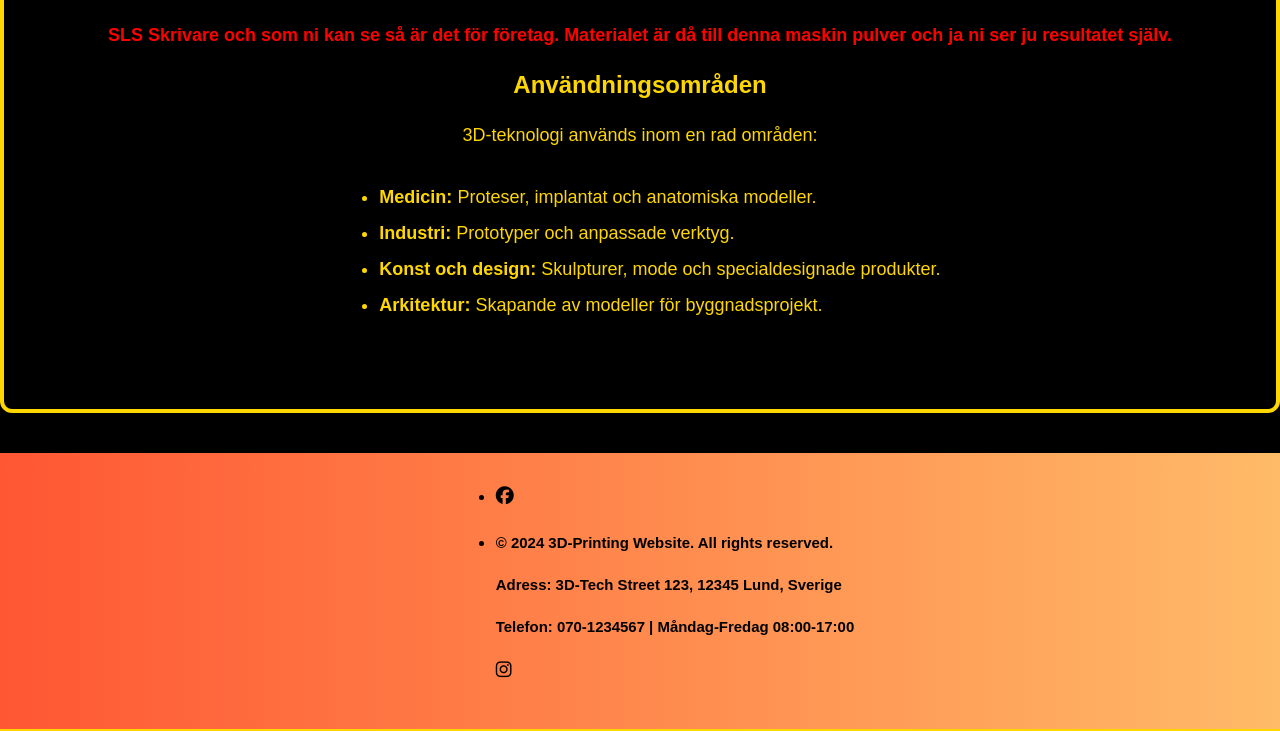
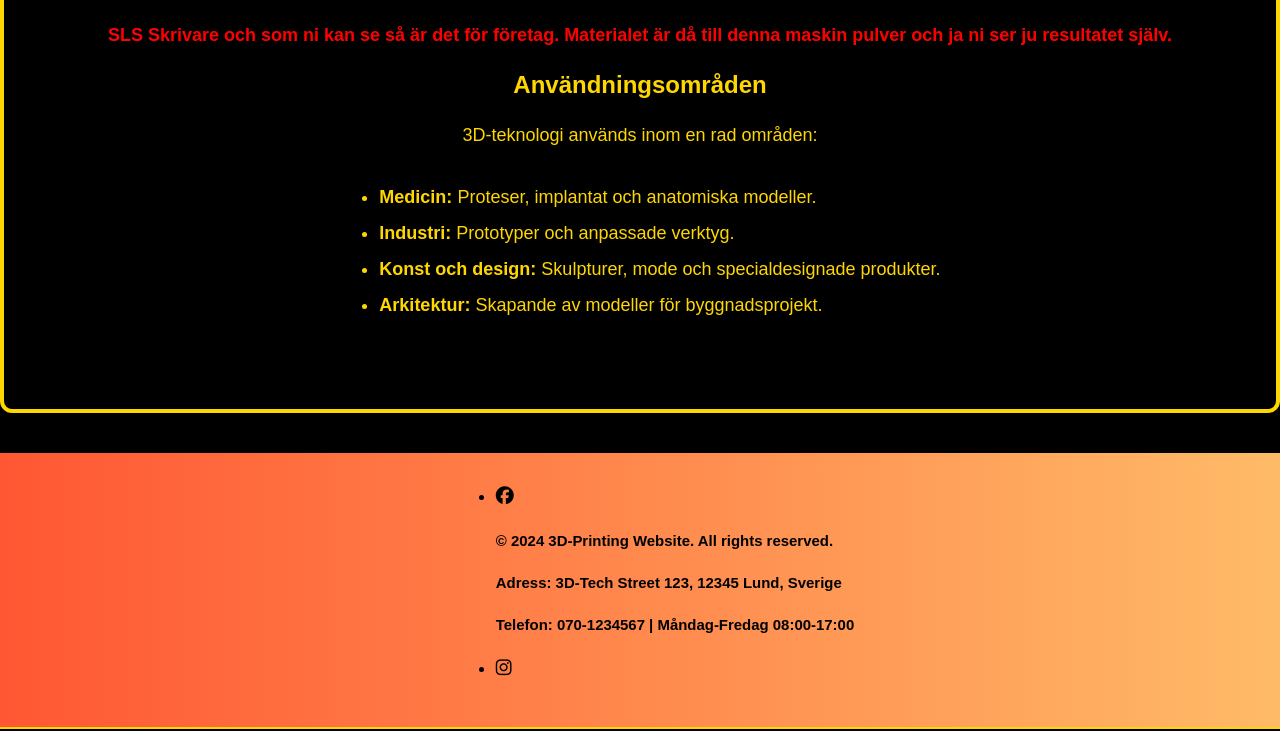
Before and after one commit to God-zil-la/my-first-project, a plain HTML site: page index.html in a window 1280 px wide. Shown: the part 1816-2547 px from the top of the page. Drawn offline with Linux system fonts and the light colour scheme.

Commit message:
index update facebook instagram

```diff
--- a/index.html
+++ b/index.html
@@ -198,11 +198,12 @@ I tillverkningsindustrin kan den här metoden användas för kvalitetssäkring o
           <a href="https://www.facebook.com/" target="_blank" rel="noopener"
               aria-label="Visit our Facebook page (opens in a new tab)">
               <i class="fa-brands fa-facebook"></i></a>
-<li>
+
   <h5>&copy; 2024 3D-Printing Website. All rights reserved.</h5>
     <h5>Adress: 3D-Tech Street 123, 12345 Lund, Sverige</h5>
     <h5>Telefon: 070-1234567 | Måndag-Fredag 08:00-17:00</h5>
-          <a href="https://www.instagram.com/" target="_blank" rel="noopener"
+
+    <li><a href="https://www.instagram.com/" target="_blank" rel="noopener"
               aria-label="Visit our Instagram page (opens in a new tab)">
               <i class="fa-brands fa-instagram"></i></a>
       </li>
```
